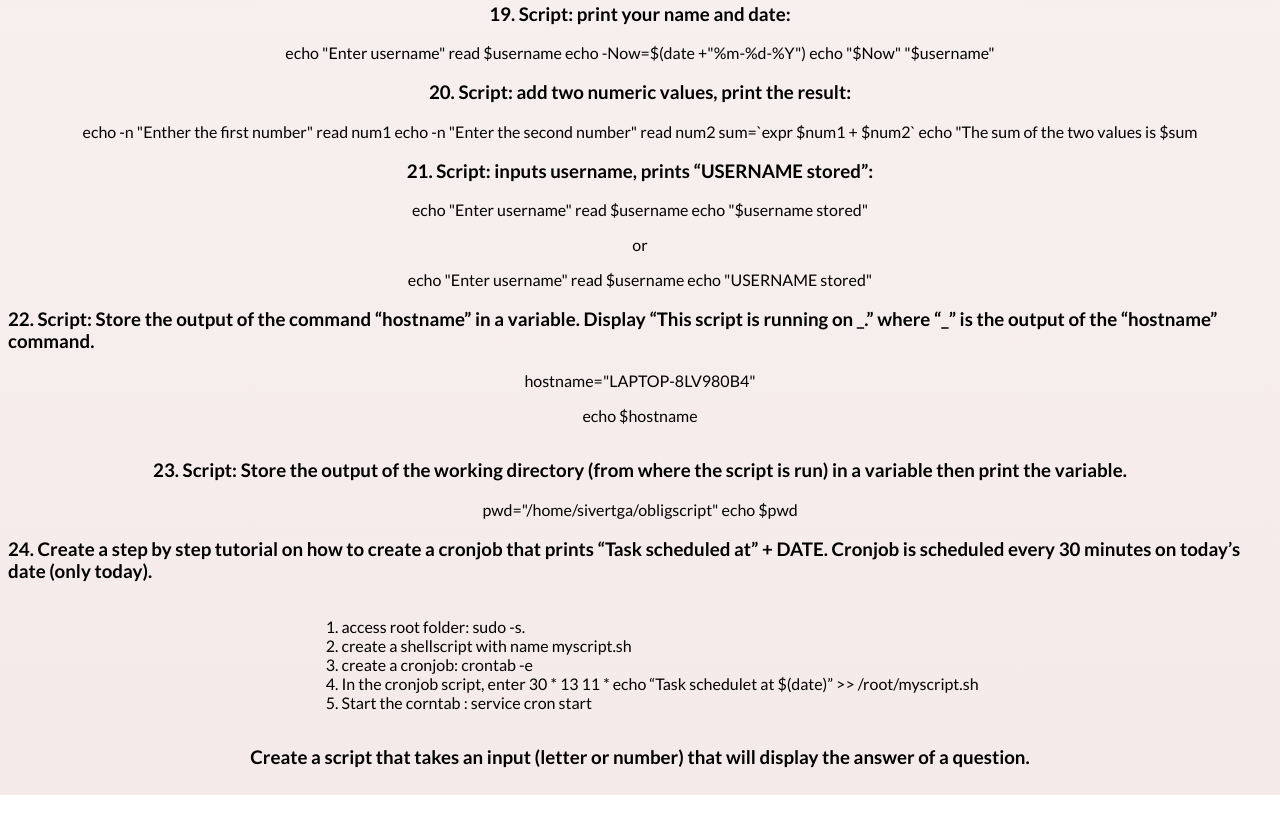
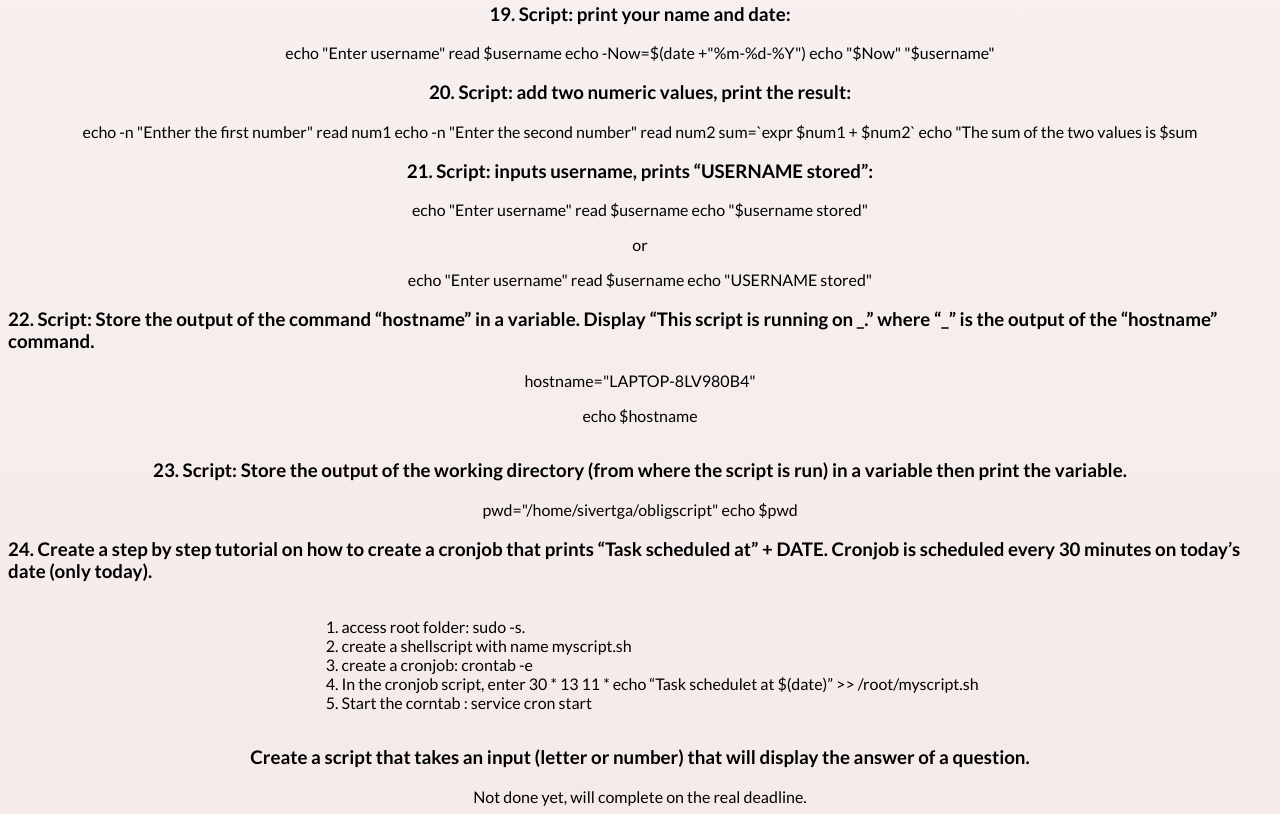
Before and after one commit to sivertga/IDG1100-Oblig-Siverga, a plain HTML site: page index.html in a window 1280 px wide. Shown: the part 2531-3345 px from the top of the page. Drawn offline with Linux system fonts and the light colour scheme.

Commit message:
Update index.html

```diff
--- a/index.html
+++ b/index.html
@@ -132,7 +132,7 @@
         <h3>Create a script that takes an input (letter or number) that will display the answer of a question.</h3>
 
           <code>
-
+            Not done yet, will complete on the real deadline.
           </code>
 
     </div>
```
